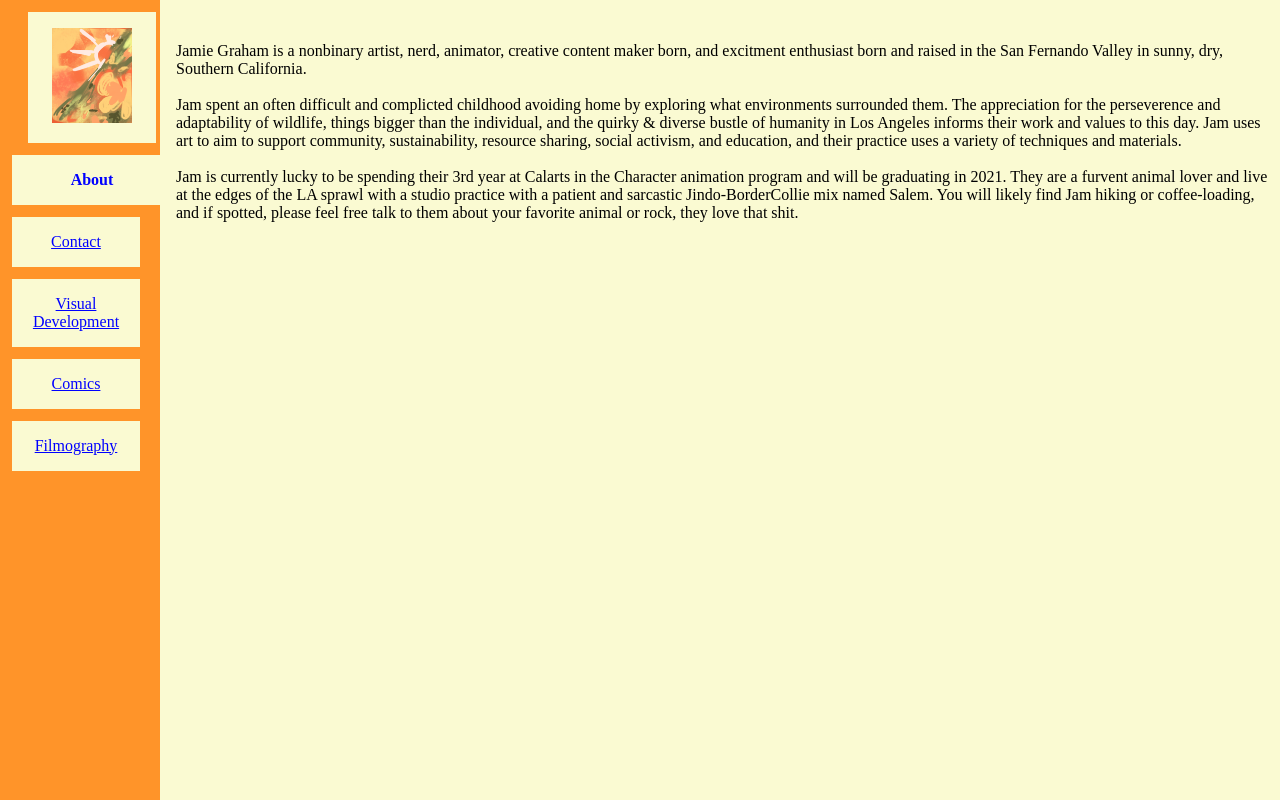
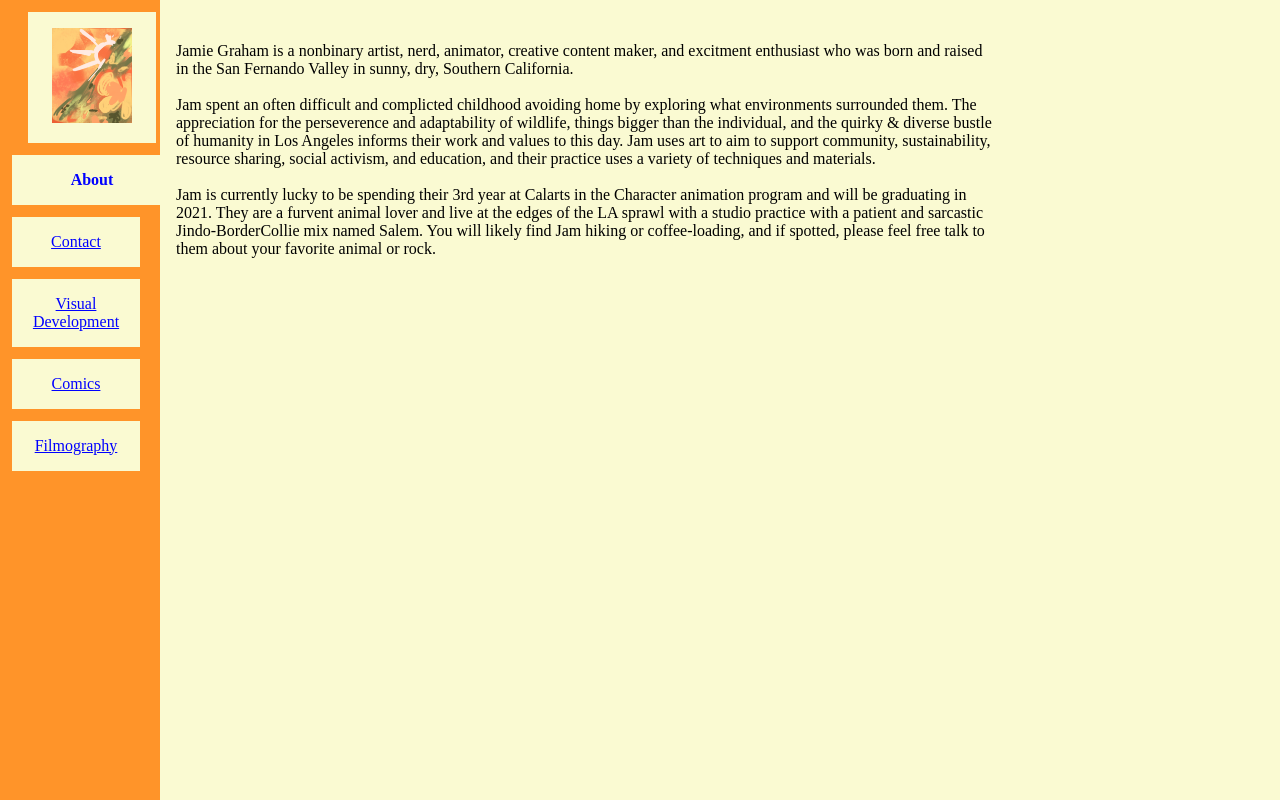
Before and after one commit to Jamrogram/Portfolio-Site, a plain HTML site: page about.html in a window 1280 px wide. Drawn offline with Linux system fonts and the light colour scheme.

Commit message:
trying some stuff
adding subdivisions in abt page and stuff

```diff
--- a/about.html
+++ b/about.html
@@ -19,7 +19,7 @@
 
             <div class="abtcontent">
         <p>
-           Jamie Graham is a nonbinary artist, nerd, animator, creative content maker born, and excitment enthusiast born and raised in the San Fernando Valley in sunny, dry, Southern California.
+           Jamie Graham is a nonbinary artist, nerd, animator, creative content maker, and excitment enthusiast who was born and raised in the San Fernando Valley in sunny, dry, Southern California.
           <br>
           <br>
        Jam spent an often difficult and complicted childhood avoiding home by exploring what environments surrounded them. The appreciation for the perseverence and adaptability of wildlife, things bigger than the individual, and the quirky & diverse bustle of humanity in Los Angeles informs their work and values to this day.
@@ -27,7 +27,7 @@
           <br>
           <br>
          Jam is currently lucky to be spending their 3rd year at Calarts in the Character animation program and will be graduating in 2021. They are a furvent animal lover and live at the edges of the LA sprawl with a studio practice with a patient and sarcastic Jindo-BorderCollie mix named Salem.
-         You will likely find Jam hiking or coffee-loading, and if spotted, please feel free talk to them about your favorite animal or rock, they love that shit. </p>
+         You will likely find Jam hiking or coffee-loading, and if spotted, please feel free talk to them about your favorite animal or rock. </p>
             </div>
     </body>
     <link rel="stylesheet" href="style.css" />
--- a/style.css
+++ b/style.css
@@ -99,10 +99,13 @@ background-color: #fafad2;
 
 .abtcontent{
 margin-left:10.5em;
+width:65%;
+border:15px #ff9429
 }
 
 .main{
 margin-left:10.5em;
+
 }
 
 .imjz{
```
Also changed, not shown: about_imj1.jpg (added), about_imj2.jpg (added).
